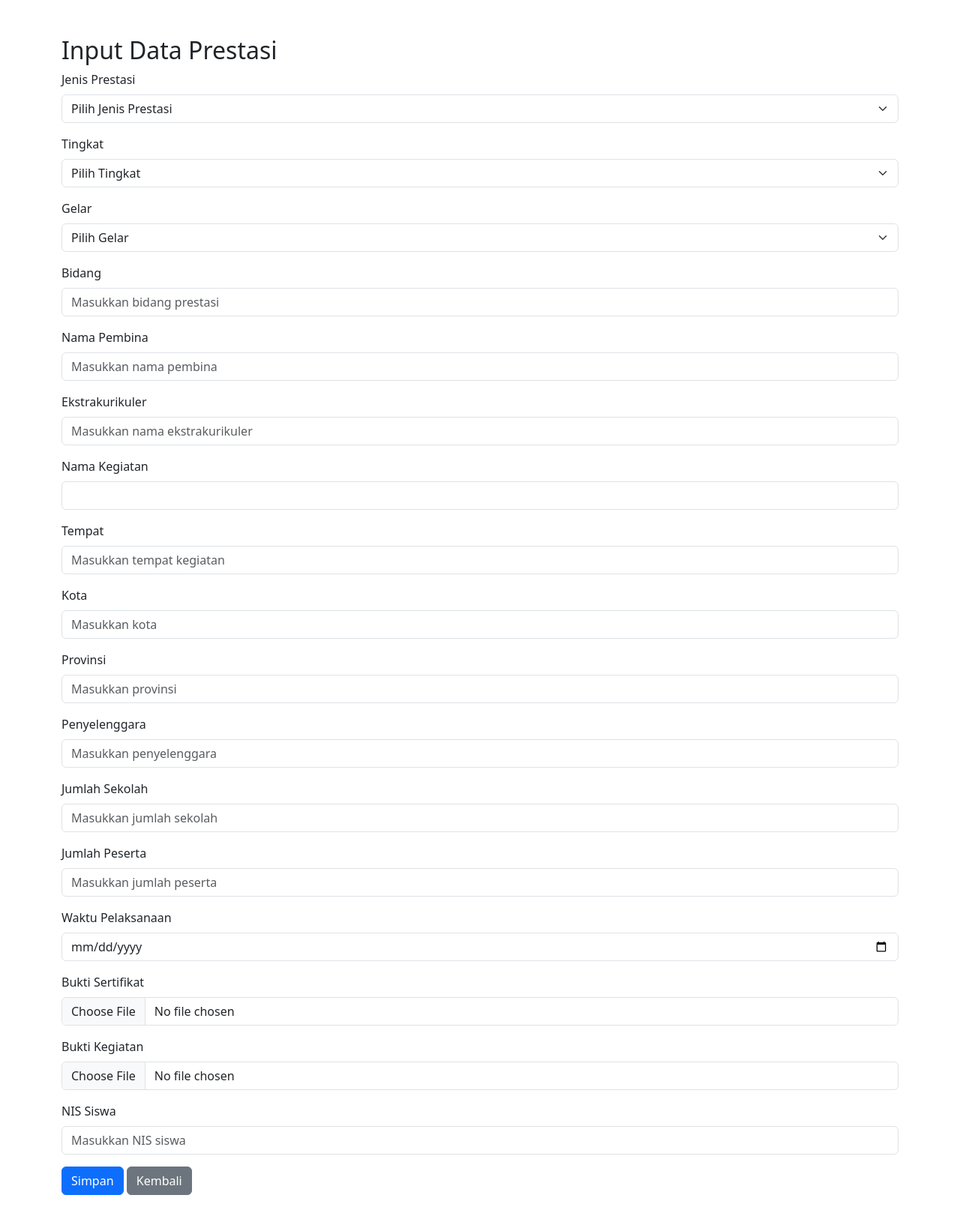
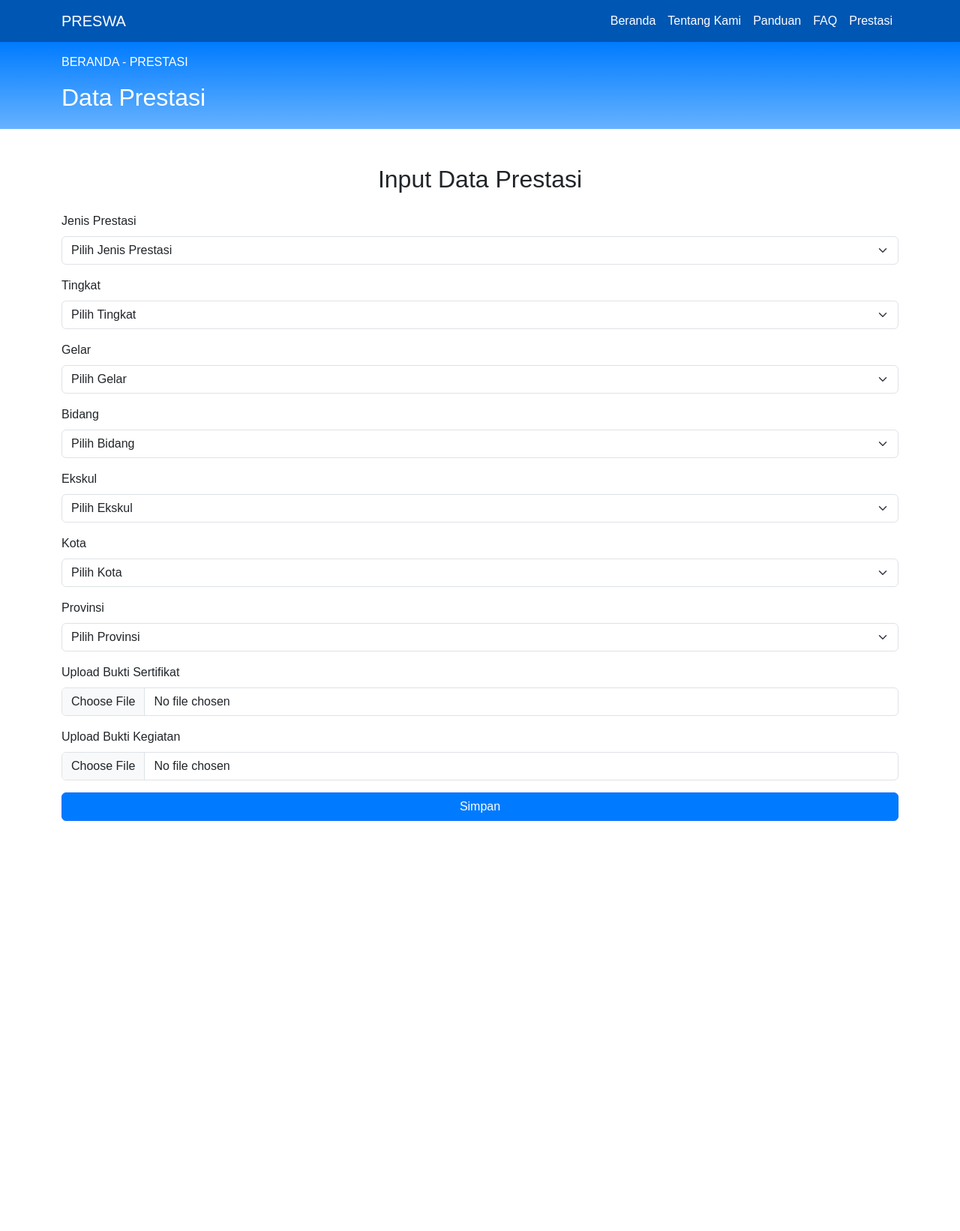
Before and after one commit to Staginoir/tugasakhirweb2_0029, a CodeIgniter 4 app: the page made by app/Views/siswa/input_prestasi.php in a window 1280 px wide. Shown: the whole page at 75% size. After the commit the page ends 1095 px from the top, so only its background shows below. Run offline with PHP 8.4 and a stand-in for CodeIgniter, Linux system fonts and the light colour scheme; the template is opened without the code that fills it, so the values that code supplies are empty; some libraries are stand-ins or nearby versions.

Commit message:
menambahkan detail dan edit pada siswa

```diff
--- a/app/Config/Routes.php
+++ b/app/Config/Routes.php
@@ -87,7 +87,10 @@ $routes->group('siswa', ['filter' => 'auth'], function ($routes) {
     $routes->get('data_prestasi', 'SiswaController::data_prestasi');
     $routes->get('input_prestasi', 'SiswaController::input_prestasi');
     $routes->post('addPrestasi', 'SiswaController::addPrestasi');
-
+    $routes->get('show/(:num)', 'SiswaController::show/$1');
+    $routes->get('edit/(:num)', 'SiswaController::edit/$1'); // Menampilkan form edit
+    $routes->post('edit/(:num)', 'SiswaController::update/$1'); // Memproses update data
+    $routes->get('delete/(:num)', 'SiswaController::delete/$1'); // Menghapus data
 });
 
 
--- a/app/Views/siswa/input_prestasi.php
+++ b/app/Views/siswa/input_prestasi.php
@@ -5,99 +5,165 @@
     <meta name="viewport" content="width=device-width, initial-scale=1.0">
     <title>Input Data Prestasi</title>
     <link href="https://cdn.jsdelivr.net/npm/bootstrap@5.3.0-alpha3/dist/css/bootstrap.min.css" rel="stylesheet">
+    <style>
+        body {
+            font-family: Arial, sans-serif;
+        }
+        .navbar {
+            background-color: #0056b3;
+        }
+        .navbar-brand, .nav-link {
+            color: white !important;
+        }
+        .content-header {
+            background: linear-gradient(to bottom, #007bff, #66b2ff);
+            color: white;
+            padding: 15px 20px;
+        }
+        .btn-primary {
+            background-color: #007bff;
+        }
+        .table th, .table td {
+            vertical-align: middle;
+        }
+        .badge-success {
+            background-color: #28a745;
+        }
+        .badge-warning {
+            background-color: #ffc107;
+        }
+    </style>
 </head>
 <body>
+    <!-- Navbar -->
+    <nav class="navbar navbar-expand-lg">
+        <div class="container">
+            <a class="navbar-brand" href="#">PRESWA</a>
+            <div class="collapse navbar-collapse" id="navbarNav">
+                <ul class="navbar-nav ms-auto">
+                    <li class="nav-item"><a class="nav-link" href="<?= base_url('siswa/data_prestasi'); ?>">Beranda</a></li>
+                    <li class="nav-item"><a class="nav-link" href="#">Tentang Kami</a></li>
+                    <li class="nav-item"><a class="nav-link" href="#">Panduan</a></li>
+                    <li class="nav-item"><a class="nav-link" href="#">FAQ</a></li>
+                    <li class="nav-item"><a class="nav-link active" href="#">Prestasi</a></li>
+                    <li class="nav-item"><a href="<?= base_url('siswa/dashboard'); ?>"><?= $nama_siswa; ?></a></li>
+                </ul>
+            </div>
+        </div>
+    </nav>
+
+    <!-- Content Header -->
+    <div class="content-header">
+        <div class="container">
+            <p>BERANDA - PRESTASI</p>
+            <h2>Data Prestasi</h2>
+        </div>
+    </div>
+
+        <!-- Content -->
     <div class="container my-5">
-        <h2>Input Data Prestasi</h2>
-        <form action="<?= base_url('siswa/addPrestasi'); ?>" method="POST" enctype="multipart/form-data">
+        <h2 class="mb-4 text-center">Input Data Prestasi</h2>
+        <form action="<?= base_url('siswa/addPrestasi') ?>" method="post" enctype="multipart/form-data" class="needs-validation" novalidate>
+            <?= csrf_field() ?>
+
             <div class="mb-3">
                 <label for="jenis_prestasi" class="form-label">Jenis Prestasi</label>
-                <select class="form-select" id="jenis_prestasi" name="jenis_prestasi" required>
-                    <option value="" disabled selected>Pilih Jenis Prestasi</option>
+                <select name="jenis_prestasi" id="jenis_prestasi" class="form-select" required>
+                <option value="" disabled selected>Pilih Jenis Prestasi</option>
                     <option value="Akademik">Akademik</option>
                     <option value="Non Akademik">Non Akademik</option>
                 </select>
             </div>
+
             <div class="mb-3">
                 <label for="id_tingkat" class="form-label">Tingkat</label>
-                <select class="form-select" id="id_tingkat" name="id_tingkat" required>
-                    <option value="" disabled selected>Pilih Tingkat</option>
-                    <option value="1">Sekolah</option>
-                    <option value="2">Kabupaten</option>
-                    <option value="3">Provinsi</option>
-                    <option value="4">Nasional</option>
-                    <option value="5">Internasional</option>
+                <select name="id_tingkat" id="id_tingkat" class="form-select" required>
+                <option value="" disabled selected>Pilih Tingkat</option>
+                    <?php foreach ($tingkat as $t) : ?>
+                        <option value="<?= $t['id_tingkat'] ?>"><?= $t['nama_tingkat'] ?></option>
+                    <?php endforeach; ?>
                 </select>
             </div>
+
             <div class="mb-3">
                 <label for="id_gelar" class="form-label">Gelar</label>
-                <select class="form-select" id="id_gelar" name="id_gelar" required>
-                    <option value="" disabled selected>Pilih Gelar</option>
-                    <option value="1">Juara 1</option>
-                    <option value="2">Juara 2</option>
-                    <option value="3">Juara 3</option>
-                    <option value="4">Harapan</option>
+                <select name="id_gelar" id="id_gelar" class="form-select" required>
+                <option value="" disabled selected>Pilih Gelar</option>
+                    <?php foreach ($gelar as $g) : ?>
+                        <option value="<?= $g['id_gelar'] ?>"><?= $g['nama_gelar'] ?></option>
+                    <?php endforeach; ?>
                 </select>
             </div>
+
             <div class="mb-3">
                 <label for="id_bidang" class="form-label">Bidang</label>
-                <input type="text" class="form-control" id="id_bidang" name="id_bidang" placeholder="Masukkan bidang prestasi">
+                <select name="id_bidang" id="id_bidang" class="form-select" required>
+                <option value="" disabled selected>Pilih Bidang</option>
+                    <?php foreach ($bidang as $b) : ?>
+                        <option value="<?= $b['id_bidang'] ?>"><?= $b['nama_bidang'] ?></option>
+                    <?php endforeach; ?>
+                </select>
             </div>
+
             <div class="mb-3">
-                <label for="nama_pembina" class="form-label">Nama Pembina</label>
-                <input type="text" class="form-control" id="nama_pembina" name="nama_pembina" placeholder="Masukkan nama pembina">
+                <label for="id_ekskul" class="form-label">Ekskul</label>
+                <select name="id_ekskul" id="id_ekskul" class="form-select" required>
+                <option value="" disabled selected>Pilih Ekskul</option>
+                    <?php foreach ($ekskul as $e) : ?>
+                        <option value="<?= $e['id_ekskul'] ?>"><?= $e['nama_ekskul'] ?></option>
+                    <?php endforeach; ?>
+                </select>
             </div>
-            <div class="mb-3">
-                <label for="id_ekskul" class="form-label">Ekstrakurikuler</label>
-                <input type="text" class="form-control" id="id_ekskul" name="id_ekskul" placeholder="Masukkan nama ekstrakurikuler">
-            </div>
-            <div class="mb-3">
-                <label for="nama_kegiatan" class="form-label">Nama Kegiatan</label>
-                <input type="text" class="form-control" id="nama_kegiatan" name="nama_kegiatan" required>
-            </div>
-            <div class="mb-3">
-                <label for="tempat" class="form-label">Tempat</label>
-                <input type="text" class="form-control" id="tempat" name="tempat" placeholder="Masukkan tempat kegiatan">
-            </div>
+
             <div class="mb-3">
                 <label for="id_kota" class="form-label">Kota</label>
-                <input type="text" class="form-control" id="id_kota" name="id_kota" placeholder="Masukkan kota">
+                <select name="id_kota" id="id_kota" class="form-select" required>
+                <option value="" disabled selected>Pilih Kota</option>
+                    <?php foreach ($kota as $k) : ?>
+                        <option value="<?= $k['id_kota'] ?>"><?= $k['nama_kota'] ?></option>
+                    <?php endforeach; ?>
+                </select>
             </div>
+
             <div class="mb-3">
                 <label for="id_provinsi" class="form-label">Provinsi</label>
-                <input type="text" class="form-control" id="id_provinsi" name="id_provinsi" placeholder="Masukkan provinsi">
+                <select name="id_provinsi" id="id_provinsi" class="form-select" required>
+                <option value="" disabled selected>Pilih Provinsi</option>
+                    <?php foreach ($provinsi as $p) : ?>
+                        <option value="<?= $p['id_provinsi'] ?>"><?= $p['nama_provinsi'] ?></option>
+                    <?php endforeach; ?>
+                </select>
             </div>
+
             <div class="mb-3">
-                <label for="penyelenggara" class="form-label">Penyelenggara</label>
-                <input type="text" class="form-control" id="penyelenggara" name="penyelenggara" placeholder="Masukkan penyelenggara">
+                <label for="bukti_sertif" class="form-label">Upload Bukti Sertifikat</label>
+                <input type="file" name="bukti_sertif" id="bukti_sertif" class="form-control" required>
             </div>
+
             <div class="mb-3">
-                <label for="jumlah_sekolah" class="form-label">Jumlah Sekolah</label>
-                <input type="number" class="form-control" id="jumlah_sekolah" name="jumlah_sekolah" placeholder="Masukkan jumlah sekolah">
+                <label for="bukti_kegiatan" class="form-label">Upload Bukti Kegiatan</label>
+                <input type="file" name="bukti_kegiatan" id="bukti_kegiatan" class="form-control" required>
             </div>
-            <div class="mb-3">
-                <label for="jumlah_peserta" class="form-label">Jumlah Peserta</label>
-                <input type="number" class="form-control" id="jumlah_peserta" name="jumlah_peserta" placeholder="Masukkan jumlah peserta">
-            </div>
-            <div class="mb-3">
-                <label for="waktu_pelaksanaan" class="form-label">Waktu Pelaksanaan</label>
-                <input type="date" class="form-control" id="waktu_pelaksanaan" name="waktu_pelaksanaan" required>
-            </div>
-            <div class="mb-3">
-                <label for="bukti_sertif" class="form-label">Bukti Sertifikat</label>
-                <input type="file" class="form-control" id="bukti_sertif" name="bukti_sertif">
-            </div>
-            <div class="mb-3">
-                <label for="bukti_kegiatan" class="form-label">Bukti Kegiatan</label>
-                <input type="file" class="form-control" id="bukti_kegiatan" name="bukti_kegiatan">
-            </div>
-            <div class="mb-3">
-                <label for="nis_siswa" class="form-label">NIS Siswa</label>
-                <input type="text" class="form-control" id="nis_siswa" name="nis_siswa" required placeholder="Masukkan NIS siswa">
-            </div>
-            <button type="submit" class="btn btn-primary">Simpan</button>
-            <a href="<?= base_url('siswa/data_prestasi'); ?>" class="btn btn-secondary">Kembali</a>
+
+            <button type="submit" class="btn btn-primary w-100">Simpan</button>
         </form>
     </div>
+
+    <script src="https://cdn.jsdelivr.net/npm/bootstrap@5.3.0-alpha3/dist/js/bootstrap.bundle.min.js"></script>
+    <script>
+        (function () {
+            'use strict';
+            const forms = document.querySelectorAll('.needs-validation');
+            Array.from(forms).forEach(form => {
+                form.addEventListener('submit', event => {
+                    if (!form.checkValidity()) {
+                        event.preventDefault();
+                        event.stopPropagation();
+                    }
+                    form.classList.add('was-validated');
+                }, false);
+            });
+        })();
+    </script>
 </body>
 </html>
```
Also changed, not shown: app/Controllers/SiswaController.php (+157 -41 lines), app/Models/PrestasiModel.php (+26 -16 lines), app/Views/siswa/detail_prestasi.php (added, +91 -0 lines), app/Views/siswa/edit_prestasi.php (added, +65 -0 lines).
